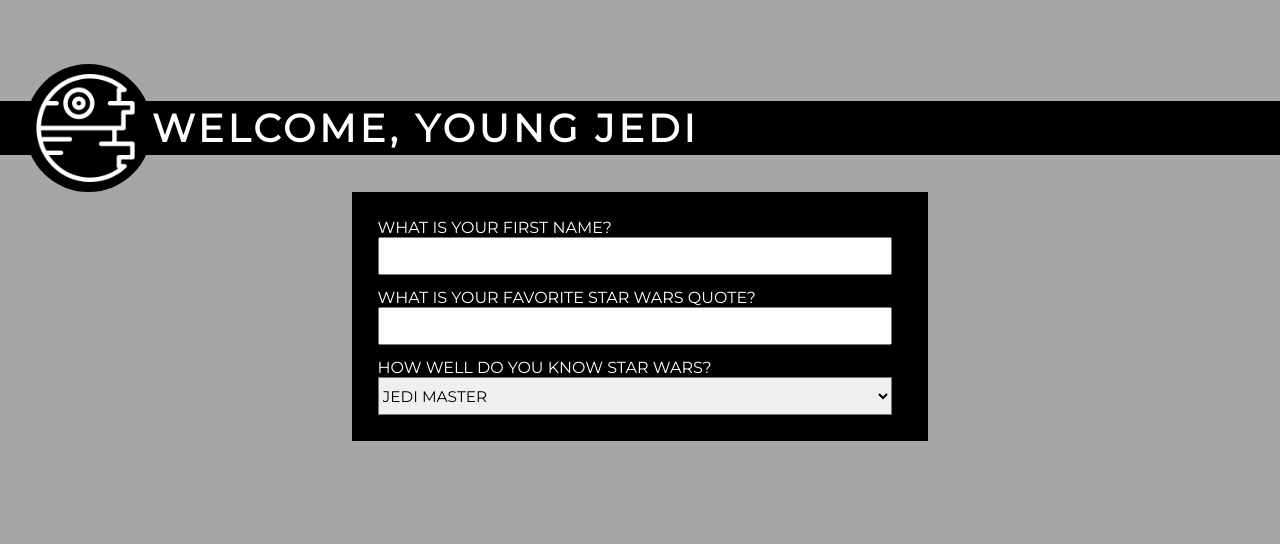
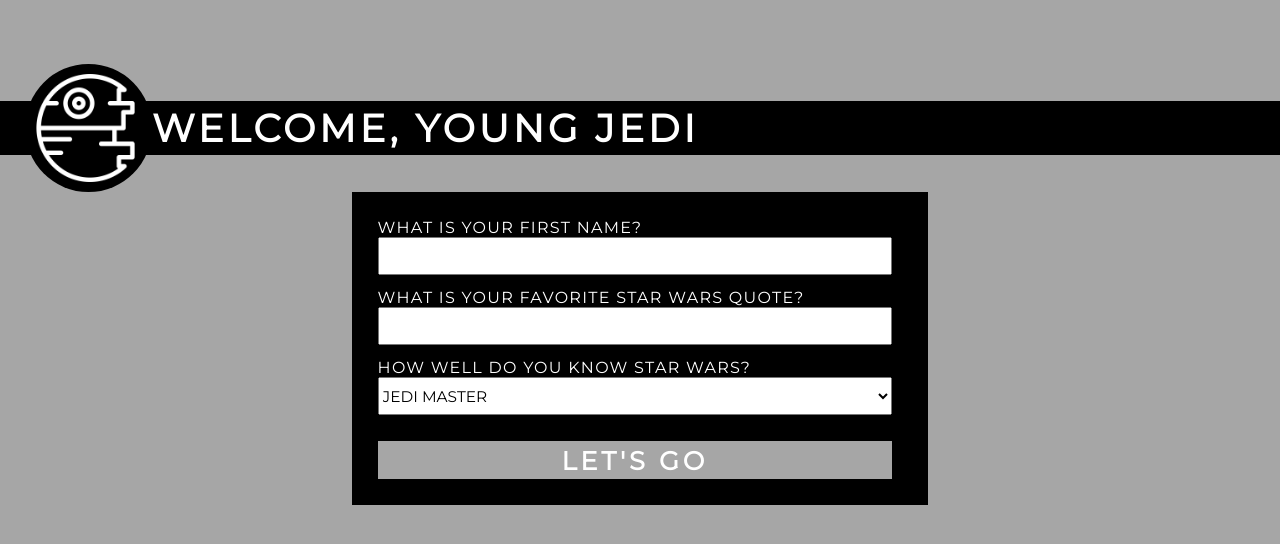
Before and after one commit to kaylagordon/swapi, a React (Create React App) app: page / in a window 1280 px wide. Shown: the top 544 px of the page. Built offline with nearby package versions, Linux system fonts and the light colour scheme.

Commit message:
Add button and hover states to Form

```diff
--- a/src/components/Form/Form.css
+++ b/src/components/Form/Form.css
@@ -4,21 +4,40 @@
   padding: 1vw 2vw 2vw 2vw;
   width: 45%;
   margin: auto;
+  letter-spacing: .1vw;
 }
 
 .form-text {
   padding-top: 1vw;
 }
 
-input {
+input,
+select,
+button {
   width: 98%;
   font-size: 1.2vw;
   height: 3vw;
 }
 
-select {
-  width: 98%;
-  font-size: 1.2vw;
-  border-radius: 0;
-  height: 3vw;
+button {
+  background-color: #A6A6A6;
+  color: white;
+  font-weight: 600;
+  font-size: 2vw;
+  border: none;
+  letter-spacing: .3vw;
+  margin-top: 2vw;
 }
+
+button:hover,
+select:hover,
+button:focus,
+select:focus {
+  transform: scale(1.05);
+  cursor: pointer;
+}
+
+input:hover,
+input:focus {
+  transform: scale(1.05);
+}
--- a/src/components/Form/Form.js
+++ b/src/components/Form/Form.js
@@ -15,6 +15,7 @@
           <option value='jedi-knight'>JEDI KNIGHT</option>
           <option value='padawon'>PADAWON</option>
         </select>
+        <button type='button'>LET'S GO</button>
       </form>
     )
   }
```
